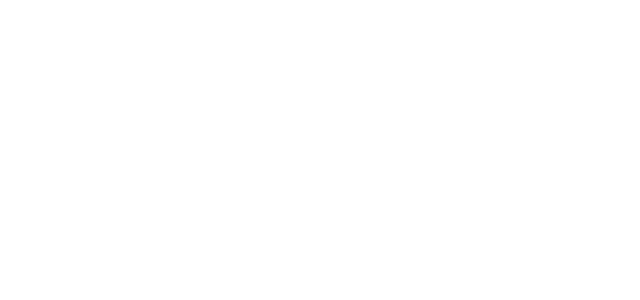
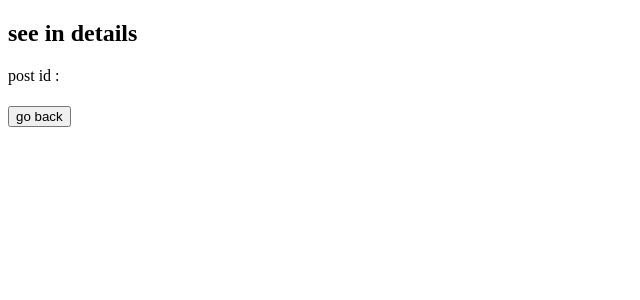
Before and after one commit to prahans/nodejs-backend-learning, a React (Vite) app in the folder quora/frontend/: page /show in a window 1280 px wide. Before the commit this address had no page. Shown: the top 300 px of the page, without its empty margins (0-640 px from the left). Built offline with nearby package versions, Linux system fonts and the light colour scheme.

Commit message:
learning backend by building project

```diff
--- a/quora/frontend/src/App.tsx
+++ b/quora/frontend/src/App.tsx
@@ -2,6 +2,7 @@
 import Home from "./Home";
 import Edit from "./Edit";
 import New from "./New";
+import Show from "./Show";
 
 function App() {
   return (
@@ -10,6 +11,7 @@
         <Route index element={<Home />} />
         <Route path="/edit" element={<Edit />} />
         <Route path="/new" element={<New />} />
+        <Route path="/show" element={<Show />} />
       </Routes>
     </BrowserRouter>
   );
--- a/quora/frontend/src/Edit.tsx
+++ b/quora/frontend/src/Edit.tsx
@@ -11,16 +11,16 @@
   // Cast the state to your custom type safely
   const state = location.state as { post: PostProps } | null;
   const post = state?.post;
-
-  console.log(post); // This will log your object
   const navigate = useNavigate();
   return (
     <>
       <h2>Edit your post</h2>
-      <p>username : @</p>
-      <p>post id : </p>
+      <p>username : @{post?.username}</p>
+      <p>post id : {post?.id}</p>
       <form method="post" action="/posts/<%= post.id %>?_method=PATCH">
-        <textarea rows={10} cols={35} name="content"></textarea>
+        <textarea rows={10} cols={35} name="content">
+          {post?.content}
+        </textarea>
         <button>submit</button>
       </form>
       <button onClick={() => navigate(-1)}>back</button>
--- a/quora/frontend/src/Home.tsx
+++ b/quora/frontend/src/Home.tsx
@@ -28,9 +28,9 @@
         <div className="post" key={post.id}>
           <h3 className="user">@{post.username}</h3>
           <h3 className="content">{post.content}</h3>
-          <a href="http://localhost:8080/posts/<%= post.id %>">
+          <button onClick={() => navigate("/show", { state: { post } })}>
             see in details
-          </a>
+          </button>
           <button onClick={() => navigate("/Edit", { state: { post } })}>
             edit
           </button>
--- /dev/null
+++ b/quora/frontend/src/Show.tsx
@@ -0,0 +1,27 @@
+import { useLocation, useNavigate } from "react-router-dom";
+
+type PostProps = {
+  id: string;
+  username: string;
+  content: string;
+};
+
+function Show() {
+  const location = useLocation();
+  const state = location.state as { post: PostProps } | null;
+  const post = state?.post;
+  const navigate = useNavigate();
+  return (
+    <>
+      <h2>see in details</h2>
+      <p>post id : {post?.id}</p>
+      <div className="post">
+        <h3>{post?.username}</h3>
+        <h4>{post?.content}</h4>
+      </div>
+      <button onClick={() => navigate(-1)}>go back</button>
+    </>
+  );
+}
+
+export default Show;
```
